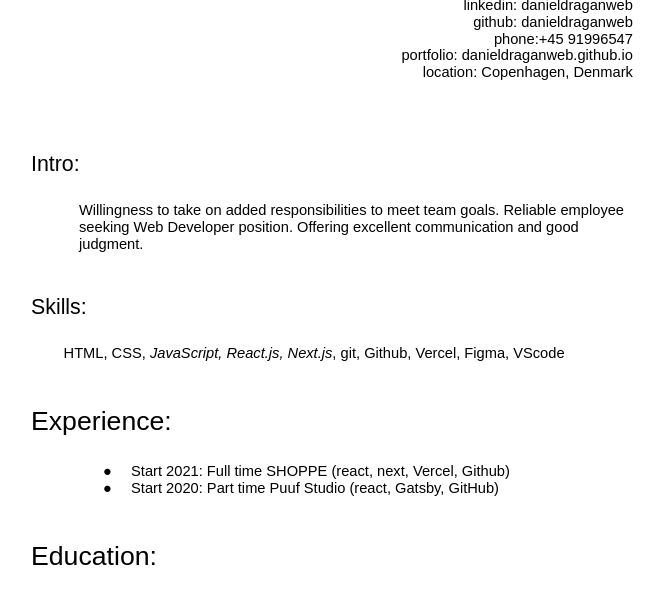
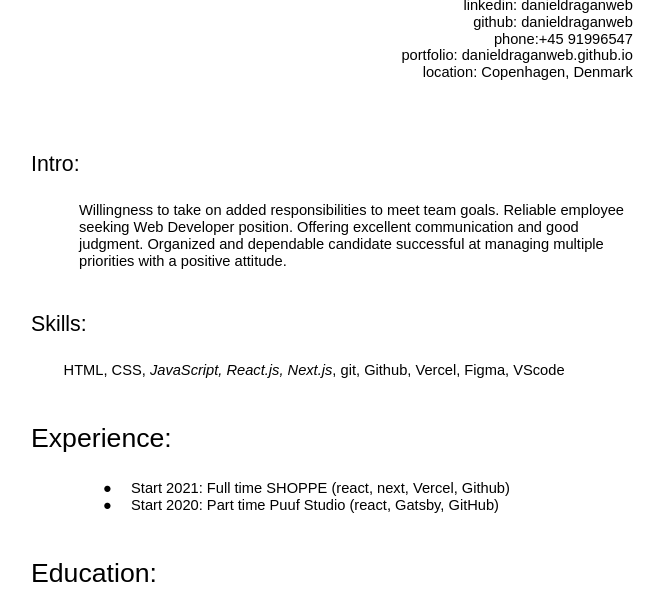
Before and after one commit to danieldraganweb/danieldraganweb.github.io, a plain HTML site: page index.html in a window 1280 px wide. Shown: the part 151-746 px from the top of the page, without its empty margins (73-737 px from the left). Drawn offline with Linux system fonts and the light colour scheme.

Commit message:
Extra text add to INTRO SECTION

```diff
--- a/index.html
+++ b/index.html
@@ -21,7 +21,9 @@
       <span class="c6"
         >Willingness to take on added responsibilities to meet team goals.
         Reliable employee seeking Web Developer position. Offering excellent
-        communication and good judgment.</span
+        communication and good judgment. Organized and dependable candidate
+        successful at managing multiple priorities with a positive
+        attitude.</span
       >
     </p>
     <h2 class="c0" id="h.khkoy0ixa1sc"><span class="c2">Skills:</span></h2>
```
